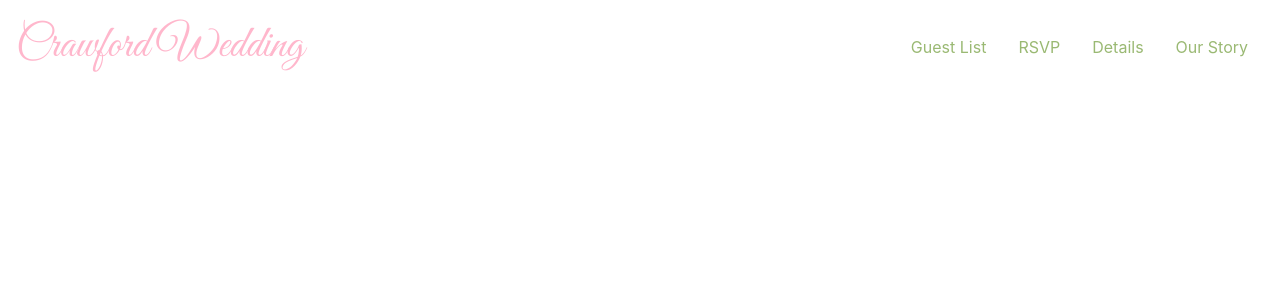
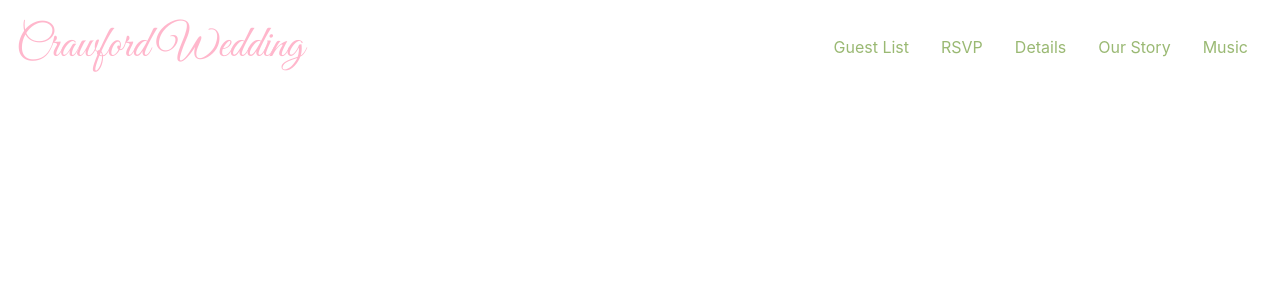
Before and after one commit to torianne02/crawford-wedding-frontend, a React (Create React App) app: page / in a window 1280 px wide. Shown: the top 300 px of the page. Built offline with nearby package versions, Linux system fonts and the light colour scheme.

Commit message:
adds music link to NavBar

```diff
--- a/src/components/NavBar.js
+++ b/src/components/NavBar.js
@@ -18,6 +18,9 @@ const NavBar = () => {
         <NavItem>
           <NavLink href="/our-story">Our Story</NavLink>
         </NavItem>
+        <NavItem>
+          <NavLink href="/music">Music</NavLink>
+        </NavItem>
       </Nav>
     </Navbar>
   )
```
